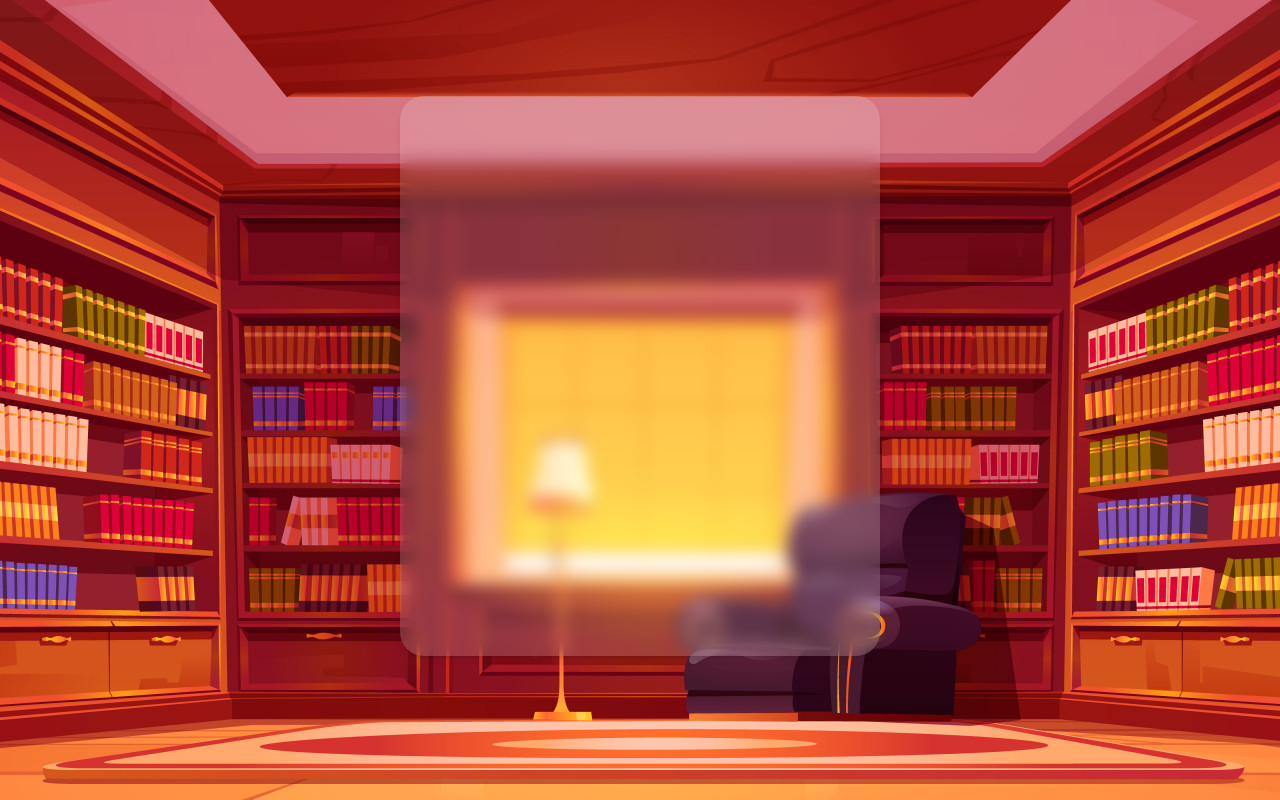
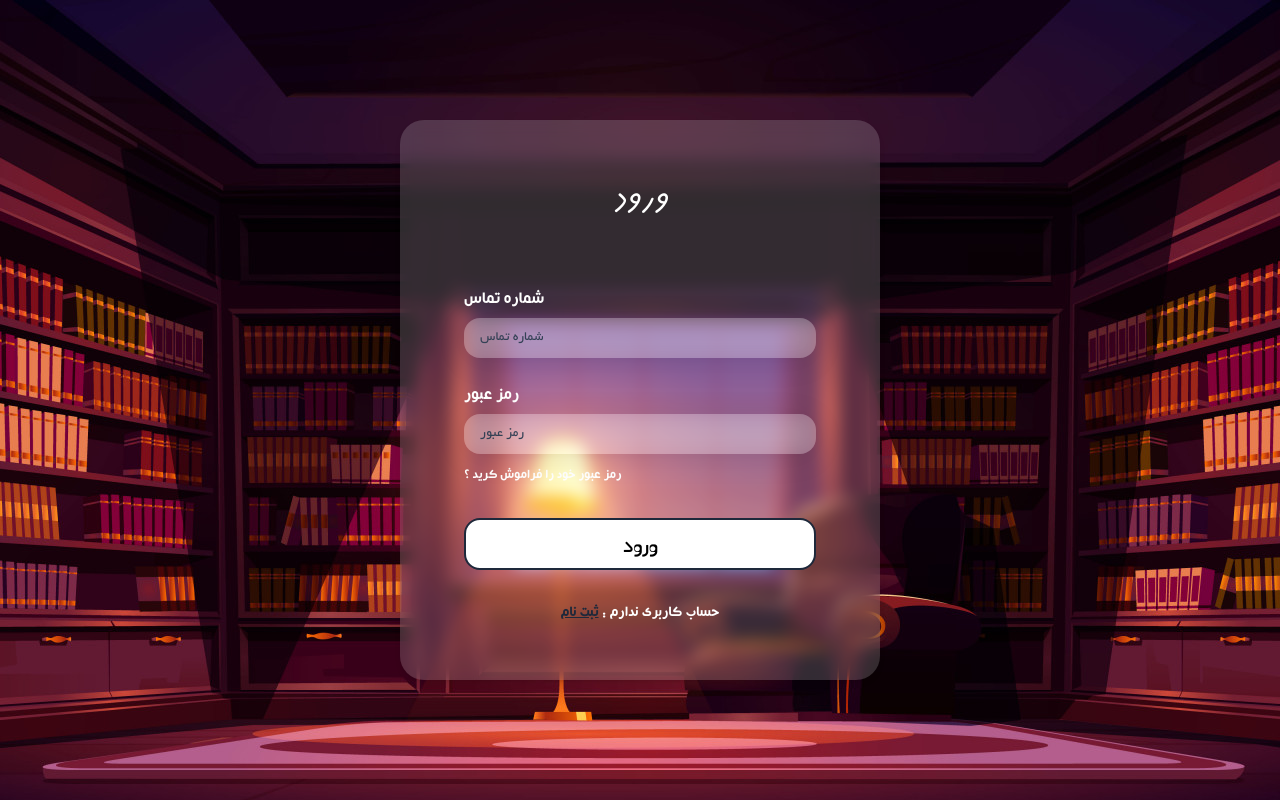
Before and after one commit to amirgh82/Book-Store, a React app: page /login in a window 1280 px wide. Built offline with nearby package versions, Linux system fonts and the light colour scheme; the HTML template or start-up script is replaced by a standard one.

Commit message:
write login page

```diff
--- a/src/App.css
+++ b/src/App.css
@@ -9,7 +9,6 @@
   font-family: logo;
   src: url(/src/assets/fonts/NothingYouCouldDo-Regular.ttf);
 }
-
 
 @font-face {
   font-family: casebalance;
--- /dev/null
+++ b/src/components/Form/Button/Button.css
@@ -0,0 +1,3 @@
+.button{
+    font-family: rezvan;
+}
--- /dev/null
+++ b/src/components/Form/Button/Button.jsx
@@ -0,0 +1,12 @@
+import React from 'react'
+import './Button.css'
+export default function Button ({ text }) {
+  return (
+    <button
+      class='button relative text-2xl mt-8 px-8 py-2 rounded-2xl bg-white isolation-auto z-10 border-2 border-slate-800
+    before:absolute before:w-full before:transition-all before:duration-700 before:hover:w-full before:-right-full before:hover:right-0 before:rounded-full  before:bg-slate-800 before:-z-10  before:aspect-square before:hover:scale-150 overflow-hidden before:hover:duration-700 hover:text-white'
+    >
+      {text}
+    </button>
+  )
+}
--- /dev/null
+++ b/src/components/Form/Input/Input.css
@@ -0,0 +1,20 @@
+input[type='number']::-webkit-inner-spin-button,
+input[type='number']::-webkit-outer-spin-button {
+  display: none;
+}
+
+.input-container label {
+  font-family: casebalance;
+}
+
+.input-container input {
+  background: rgba(255, 255, 255, 0.22);
+  border-radius: 16px;
+  box-shadow: 0 4px 30px rgba(0, 0, 0, 0.1);
+  backdrop-filter: blur(9.7px);
+  -webkit-backdrop-filter: blur(9.7px);
+}
+
+.input-container input::placeholder {
+  font-family: normal;
+}
--- /dev/null
+++ b/src/components/Form/Input/Input.jsx
@@ -0,0 +1,17 @@
+import React from 'react'
+import './Input.css'
+export default function ({ label, type, name, placeholder }) {
+  return (
+    <>
+      <div className='input-container flex flex-col w-full text-white'>
+        <label className='mb-1 mt-6 text-lg'>{label}</label>
+        <input
+          type={type}
+          name={name}
+          placeholder={placeholder}
+          className='text-slate-700 p-2 placeholder:text-sm placeholder:text-slate-700 placeholder:px-2 border-none outline-white'
+        />
+      </div>
+    </>
+  )
+}
--- a/src/pages/Login/Login.css
+++ b/src/pages/Login/Login.css
@@ -0,0 +1,7 @@
+.form-container h2{
+  font-family: var(--def-font);
+}
+
+.form , .to-register{
+  font-family: casebalance;
+}
--- a/src/pages/Login/Login.jsx
+++ b/src/pages/Login/Login.jsx
@@ -1,12 +1,34 @@
 import React from 'react'
 import './Login.css'
+import Input from '../../components/Form/Input/Input'
+import Button from '../../components/Form/Button/Button'
+import { Link } from 'react-router-dom'
 export default function Login () {
   return (
-    <div className="login-page bg-[url('/src/assets/images/bookcas.jpg')] bg-center bg-cover w-full h-screen overflow-hidden">
-      <div className='form-container w-[480px] h-[70vh] mx-auto my-24 bg-[#ffffff2b] rounded-3xl shadow-md backdrop-blur overflow-hidden'>
-        <form>
-          <label></label>
+    <div className="login-page bg-[url('/src/assets/images/interior_night.jpg')] bg-center bg-cover w-full h-screen overflow-hidden">
+      <div className='form-container w-[480px] h-[70vh] absolute inset-0 m-auto bg-[#ffffff2b] rounded-3xl shadow-md backdrop-blur overflow-hidden flex justify-center items-center flex-col'>
+        <h2 className='text-white text-5xl'>ورود</h2>
+        <form className='form flex flex-col justify-around w-full px-16 mt-10 '>
+          <Input
+            label='شماره تماس'
+            type='number'
+            name='phone'
+            placeholder='شماره تماس'
+          />
+          <Input
+            label='رمز عبور'
+            type='password'
+            name='password'
+            placeholder='رمز عبور'
+          />
+          <span className='text-white mt-3 text-sm'>
+            <Link to='/'>رمز عبور خود را فراموش کرید ؟</Link>
+          </span>
+          <Button text='ورود' />
         </form>
+        <span  className='to-register mt-8 text-white'>
+          حساب کاربری ندارم : <Link to='/register' className=' text-slate-800 underline'>ثبت نام</Link>
+        </span>
       </div>
     </div>
   )
```
